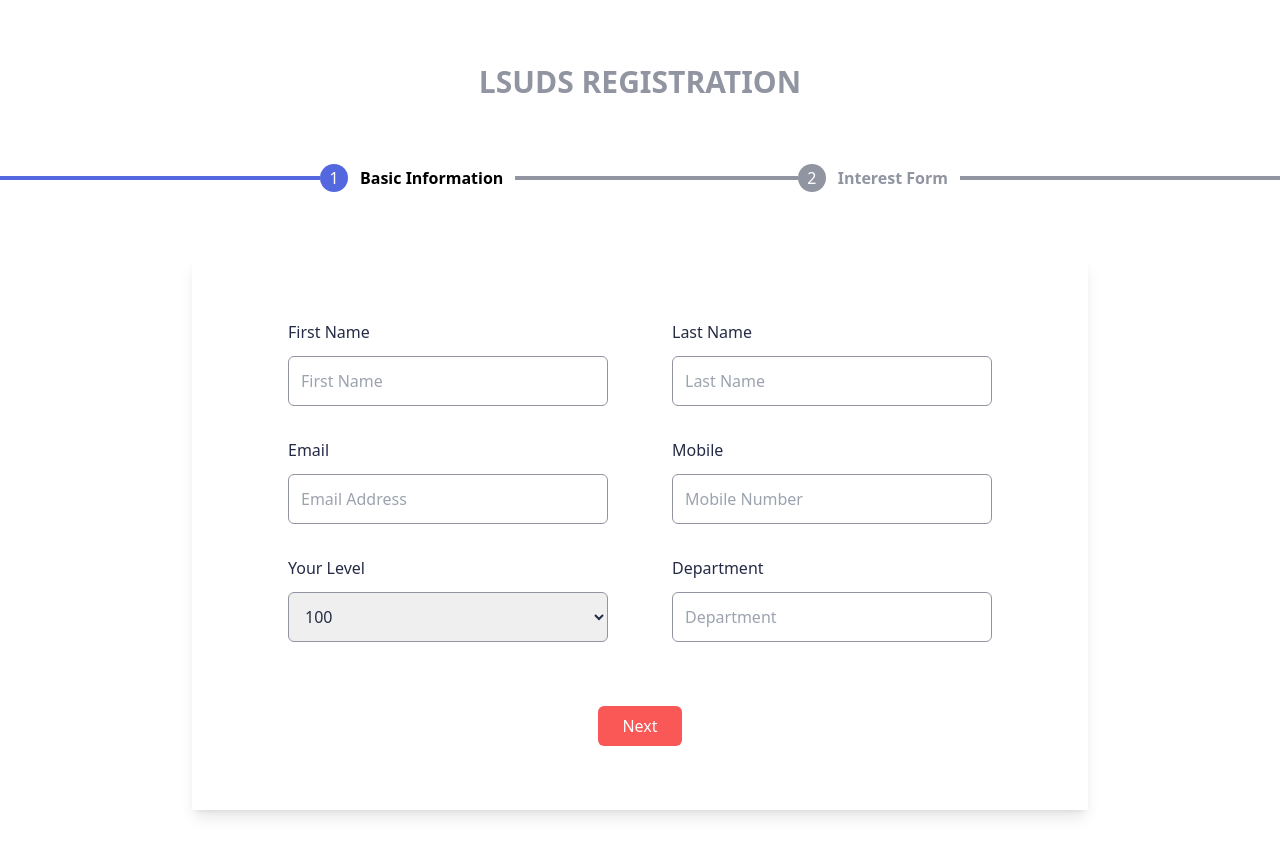
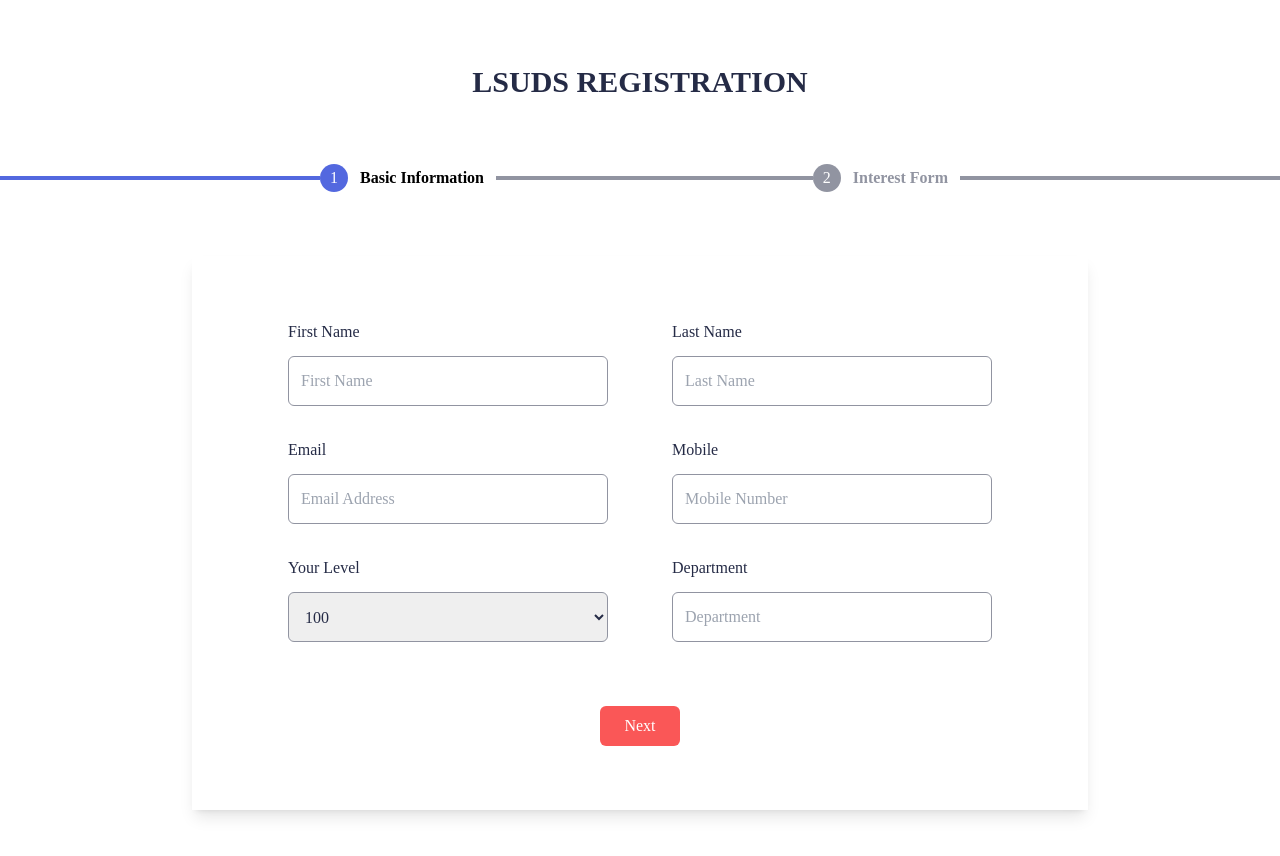
Before and after one commit to UC-HUB-HQ/LSUDS_REGISTRATION, a React (Vite) app: page / in a window 1280 px wide. Shown: the top 856 px of the page. Built offline with nearby package versions, Linux system fonts and the light colour scheme.

Commit message:
updated the ui and added new elements

```diff
--- a/src/App.jsx
+++ b/src/App.jsx
@@ -17,9 +17,9 @@ function App() {
   }
 
   return (
-    <div className="min-h-screen py-[4em] mobile:py-[3em]">
+    <div className="min-h-screen py-[4em] mobile:py-[3em] font-body">
       <section className="flex justify-center items-center mb-[4em]">
-        <h1 className="text-3xl font-bold text-grayishBlue">LSUDS REGISTRATION</h1>
+        <h1 className="text-3xl font-bold text-darkBlue mobile:text-xl">LSUDS REGISTRATION</h1>
       </section>
       <section>
         <FormProgress stepOne={isStepOne} />
--- a/src/components/ApplicantInfoForm.jsx
+++ b/src/components/ApplicantInfoForm.jsx
@@ -32,7 +32,6 @@ const ApplicationInfoForm = ({nextStep}) => {
                         <option value="300">300</option>
                         <option value="400">400</option>
                         <option value="500">500</option>
-                        <optgroup></optgroup>
                     </select>
                 </div>
                 <div className="inputBox">
--- a/src/components/LsudsInterestForm.jsx
+++ b/src/components/LsudsInterestForm.jsx
@@ -23,7 +23,14 @@ const LsudsInterestForm = ({prevStep}) => {
 
             <div className="inputBox">
                 <label className="inputLabel" htmlFor="question5">5. If you make it to the next stage, how do you want to be interviewed: Physical or Virtual?</label>
-                <textarea name="entry.2061764711" id="question5"></textarea>
+                <select className="inputField" name="entry.2061764711" id="question5">
+                    <option value="Yes">Yes</option>
+                    <option value="No">No</option>
+                </select>
+            </div>
+
+            <div className=" text-grayishBlue">
+                <p><b>Note:</b> Online interviews are only advised in extreme scenrios where the interviewee is sure they cannot make it to the physical venue.</p>
             </div>
 
             <div className="flex justify-between items-center mt-8">
--- a/src/index.css
+++ b/src/index.css
@@ -1,6 +1,7 @@
 @tailwind base;
 @tailwind components;
 @tailwind utilities;
+@import url('https://fonts.googleapis.com/css2?family=Josefin+Sans:ital,wght@0,100;0,200;0,300;0,400;0,500;0,600;0,700;1,100;1,200;1,300;1,400;1,500;1,600;1,700&family=Nunito+Sans:ital,opsz,wght@0,6..12,200;0,6..12,300;0,6..12,400;0,6..12,500;0,6..12,600;0,6..12,700;0,6..12,800;0,6..12,900;0,6..12,1000;1,6..12,200;1,6..12,300;1,6..12,400;1,6..12,500;1,6..12,600;1,6..12,700;1,6..12,800;1,6..12,900;1,6..12,1000&display=swap');
 
 
 .flexAlignCenter{
--- a/tailwind.config.js
+++ b/tailwind.config.js
@@ -11,6 +11,9 @@ export default {
       'mobile': {'max': '430px'},
       // => @media (max-width: 430px) { ... }
     },
+    fontFamily:{
+      body: ['Nunito Sans']
+    },
     extend: {},
     colors: {
       softBlue: "#5368df",
```
